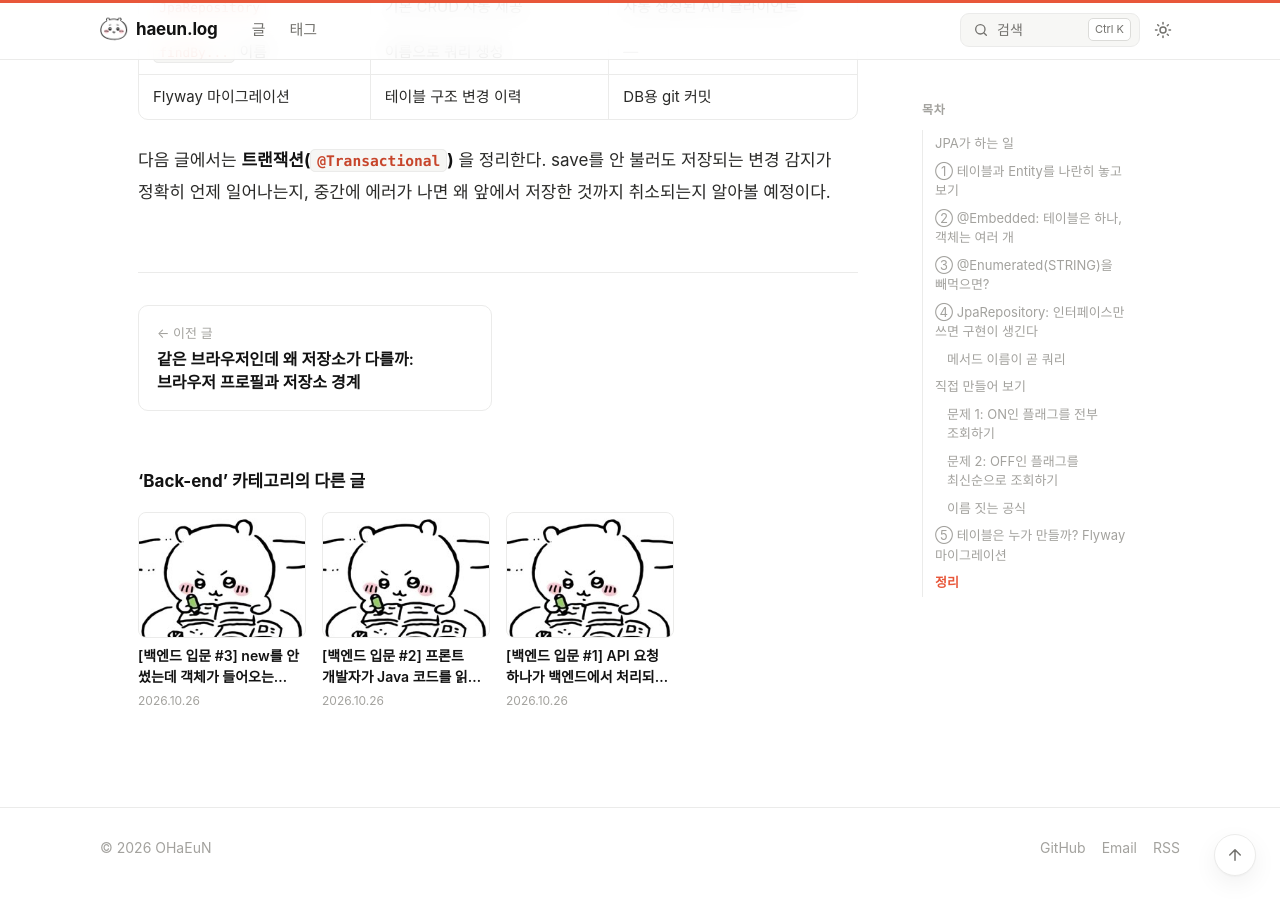
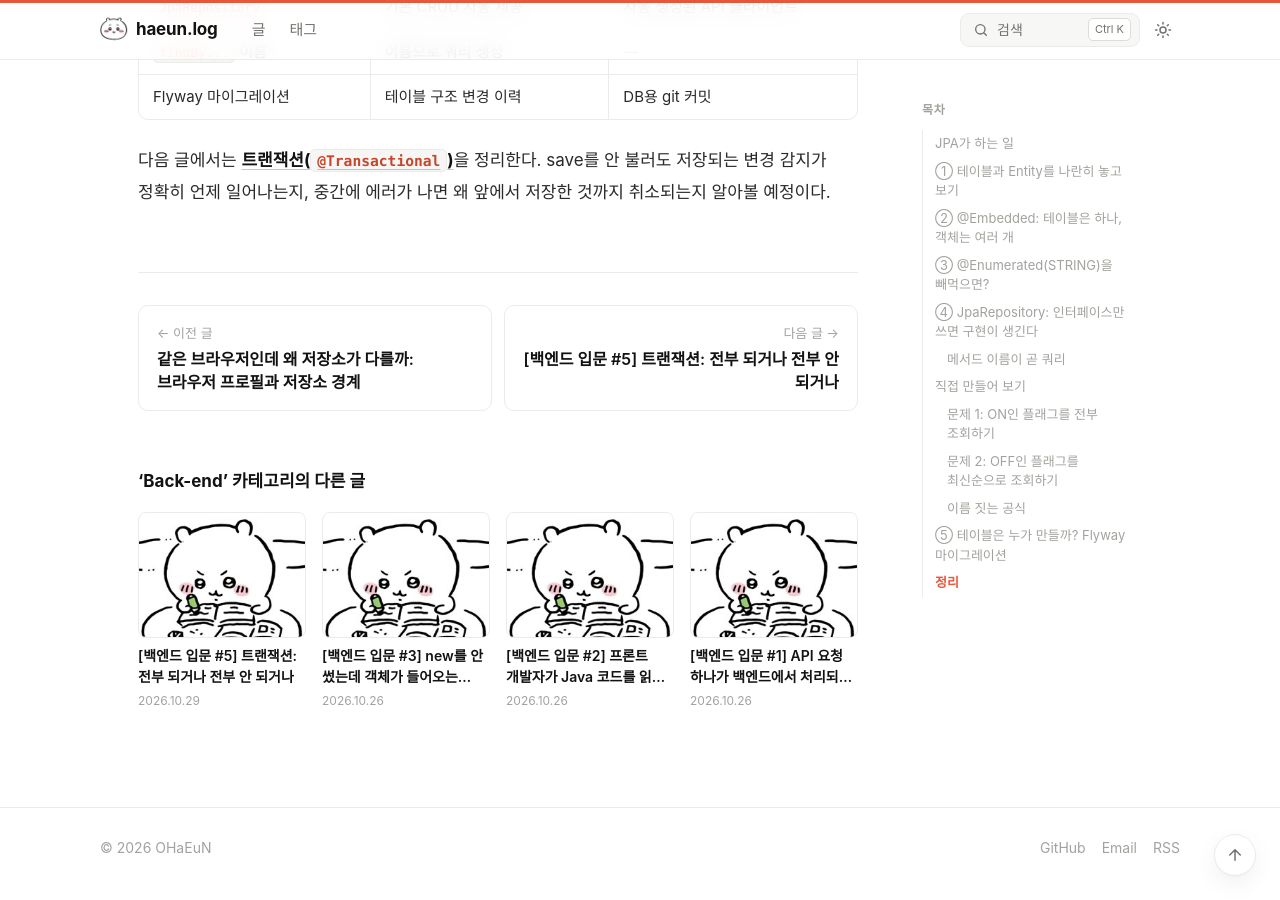
Before and after one commit to OHaEuN/OHaEuN, a Jekyll site: the page built from _posts/2026-10-28-26.md, in a window 1280 px wide and 900 px high, scrolled down 9781 px. Built offline with Jekyll 4.4.1, drawn with Linux system fonts in a browser that asks for light colours; nearby versions of some CDN libraries; some web fonts are replaced; some of the changed lines change nothing that is shown.

Commit message:
Add post: [백엔드 입문 #5] 트랜잭션

````diff
--- a/_posts/2026-10-28-26.md
+++ b/_posts/2026-10-28-26.md
@@ -323,4 +323,4 @@
 | `findBy...` 이름 | 이름으로 쿼리 생성 | — |
 | Flyway 마이그레이션 | 테이블 구조 변경 이력 | DB용 git 커밋 |
 
-다음 글에서는 **트랜잭션(`@Transactional`)** 을 정리한다. save를 안 불러도 저장되는 변경 감지가 정확히 언제 일어나는지, 중간에 에러가 나면 왜 앞에서 저장한 것까지 취소되는지 알아볼 예정이다.
+다음 글에서는 [**트랜잭션(`@Transactional`)**](/27)을 정리한다. save를 안 불러도 저장되는 변경 감지가 정확히 언제 일어나는지, 중간에 에러가 나면 왜 앞에서 저장한 것까지 취소되는지 알아볼 예정이다.
--- /dev/null
+++ b/_posts/2026-10-29-27.md
@@ -0,0 +1,244 @@
+---
+layout: post
+title: "[백엔드 입문 #5] 트랜잭션: 전부 되거나 전부 안 되거나"
+date: 2026-10-29 14:45:00 +0900
+permalink: /27
+category: "Back-end"
+tags: ["백엔드 입문", "트랜잭션", "Transactional", "Spring", "JPA"]
+thumbnail: /assets/posts/27/thumbnail.jpg
+image: /assets/posts/27/thumbnail.jpg
+description: "거의 모든 UseCase 메서드 위에 붙어 있던 @Transactional을 정리했다. 트랜잭션이 하는 일, save 없이 저장되는 시점, 롤백되는 예외와 안 되는 예외, 그리고 트랜잭션이 되돌리지 못하는 외부 API 호출까지."
+---
+
+[지난 글](/26)에서 JPA로 테이블과 객체를 연결하는 법을 정리했다. 그동안 계속 등장했지만 설명을 미뤄 둔 어노테이션이 하나 있다. 거의 모든 UseCase 메서드 위에 붙어 있던 **`@Transactional`** 이다.
+
+> 글에 나오는 코드는 이해를 돕기 위해 일부 단순화했다.
+
+---
+
+## 왜 필요할까?
+
+피처 플래그를 켜고 끄는 코드다.
+
+```java
+@Transactional
+public void execute(ChangeStatusFeatureFlagCommand command) {
+    FeatureFlag featureFlag = findFeatureFlag.findFeatureFlag(id)
+        .orElseThrow(() -> new NotFoundFeatureFlagException(id));
+    featureFlag.changeStatus(status, userId);                        // ① 상태 변경
+
+    FeatureFlagHistory history = new FeatureFlagHistory(featureFlag);
+    loadFeatureFlagHistory.loadFeatureFlagHistory(history);          // ② 이력 저장
+}
+```
+
+DB 작업이 두 개다. ①은 성공하고 ②에서 에러가 나면? 트랜잭션이 없으면 **플래그는 켜졌는데 누가 켰는지 기록은 없는** 상태가 된다.
+
+WMS(창고관리시스템)에서는 더 심각하다. 출고를 처리할 때 "재고 차감"과 "출고 상태를 SHIP으로 변경"이 같이 일어나야 하는데, 재고만 빠지고 출고 상태가 그대로면 **물건은 사라졌는데 아직 안 보낸 주문**이 생긴다.
+
+트랜잭션은 여러 DB 작업을 **하나로 묶어서 전부 성공하거나 전부 취소되게** 한다.
+
+| 용어 | 뜻 |
+|---|---|
+| **커밋(commit)** | 묶은 작업을 DB에 확정 |
+| **롤백(rollback)** | 묶은 작업을 전부 없던 일로 |
+
+### 프론트로 비유하면: React Query의 낙관적 업데이트
+
+```ts
+useMutation({
+  onMutate: () => { /* 화면 먼저 바꿈 */ return snapshot; },
+  onError: (err, vars, snapshot) => { /* 실패하면 snapshot으로 되돌림 */ },
+});
+```
+
+"일단 바꾸고, 실패하면 되돌린다"는 생각은 같다. 차이는 트랜잭션이 커밋되기 전까지 **다른 사용자에게 바뀐 내용이 보이지 않는다**는 점이다. 낙관적 업데이트는 실패하기 전에도 화면에 이미 반영돼 있다.
+
+---
+
+## ① @Transactional이 실제로 하는 일
+
+어노테이션 한 줄이 메서드를 이렇게 감싼다.
+
+```java
+// Spring이 만들어 주는 코드 (개념)
+트랜잭션 시작;
+try {
+    execute(command);      // 원래 메서드
+    커밋;                   // 끝까지 오면 확정
+} catch (RuntimeException e) {
+    롤백;                   // 예외가 나면 전부 취소
+    throw e;               // 예외는 그대로 위로 던짐
+}
+```
+
+[3편](/24)의 DI와 연결된다. Controller가 주입받는 UseCase는 사실 원본이 아니라, Spring이 **이 try/catch로 감싼 대리 객체(프록시)** 다. 프론트의 고차 함수와 같은 원리다.
+
+```ts
+const withTransaction = (fn) => async (...args) => {
+  begin();
+  try { const r = await fn(...args); commit(); return r; }
+  catch (e) { rollback(); throw e; }
+};
+```
+
+---
+
+## ② "save를 안 불러도 저장된다"는 정확히 언제일까?
+
+[1편](/22)에서 미뤄 뒀던 질문의 답은 **커밋 직전**이다.
+
+```
+트랜잭션 시작
+  │
+  ├─ findFeatureFlag(id)        → SELECT, JPA가 원본 스냅샷 보관 {status: OFF}
+  ├─ changeStatus("ON")         → Java 객체만 바뀜. DB는 아직 그대로
+  ├─ loadFeatureFlagHistory()   → 이력 INSERT
+  │
+  ├─ (커밋 직전) JPA가 스냅샷과 비교: status OFF → ON 바뀜!
+  │              → UPDATE feature_flag SET feature_flag_status = 'ON' ...
+  │
+커밋 ✅
+```
+
+`changeStatus()`를 부른 순간에는 DB가 바뀌지 않는다. **메서드가 끝날 때 한꺼번에** 반영된다.
+
+---
+
+## ③ 롤백되는 예외, 안 되는 예외
+
+| 예외 종류 | 롤백? |
+|---|---|
+| `RuntimeException` 계열 (unchecked) | ✅ 롤백 |
+| `Exception` 계열 (checked) | ❌ **롤백 안 하고 커밋** |
+
+checked 예외는 메서드 선언에 `throws`를 반드시 적어야 하는 예외다. 이건 롤백되지 않는다는 게 유명한 함정이라고 한다.
+
+우리 프로젝트는 그 걱정을 덜 수 있게 만들어져 있었다.
+
+```java
+public class ActiveFeatureFlagException extends AppRuleException { ... }
+public class AppRuleException extends AppException { ... }
+public class AppException extends RuntimeException { ... }   // ← 결국 RuntimeException
+```
+
+도메인 규칙 예외가 전부 `RuntimeException`을 상속하니까, 규칙을 어겨서 던진 예외는 항상 롤백된다.
+
+---
+
+## ④ 조회에는 readOnly = true
+
+```java
+@Transactional(readOnly = true)
+public GetAllFeatureFlagResult execute() { ... }
+```
+
+"이 메서드는 읽기만 한다"는 표시다. JPA는 ②의 스냅샷 보관과 비교를 생략해서 조금 더 가벼워지고, 실수로 객체를 바꿔도 DB에 반영되지 않는다. 코드를 보면 조회(`Get...`)는 전부 `readOnly = true`, 변경(`Change...`, `Delete...`, `Register...`)은 그냥 `@Transactional`이었다.
+
+---
+
+## ⑤ 주의: 트랜잭션은 DB만 되돌린다
+
+롤백은 **우리 DB에 보낸 SQL만** 취소한다. 그 밖에서 일어난 일은 되돌리지 못한다.
+
+- 택배사 API를 호출해서 송장 번호를 발급받음
+- 슬랙이나 알림톡 전송
+- 다른 서버에 요청
+
+보낸 이메일을 취소할 수 없는 것처럼, 이런 건 롤백돼도 이미 일어난 일이다.
+
+---
+
+## 퀴즈 풀어 보기
+
+### 문제 1: 이력 저장에서 예외가 나면 플래그 상태는?
+
+맨 위의 `ChangeStatusFeatureFlag`에서 OFF → ON으로 바꾸다가 ② 이력 저장에서 예외가 났다. DB의 플래그 상태는?
+
+**내 답: OFF. `@Transactional` 때문에 다 롤백된다.** → 정답.
+
+다만 더 정확히 말하면, 이 경우에는 **되돌릴 UPDATE가 애초에 실행되지 않았다.**
+
+```
+① changeStatus("ON")       → Java 객체만 바뀜. DB는 아직 OFF
+② 이력 저장 중 예외 💥
+   → 커밋 직전 변경 감지 단계까지 가지 못함 → UPDATE 자체가 실행 안 됨
+   → 이미 실행된 SQL이 있었다면 그것도 롤백
+```
+
+결과는 같지만, 이 원리를 알면 `changeStatus()` 바로 다음 줄에서 DB를 조회해 봤을 때 아직 OFF로 나오는 이유도 이해된다.
+
+### 문제 2: 택배사 API가 끼어 있으면?
+
+```java
+@Transactional
+public void ship(...) {
+    stock.decrease(qty);                  // ① 재고 차감 (DB)
+    courierApi.issueInvoice(outbound);    // ② 택배사 API로 송장 발급 (외부)
+    outbound.changeStatus(SHIP);          // ③ 출고 상태 변경 (DB) → 여기서 예외!
+}
+```
+
+**내 답: 다 롤백된다.** → 절반만 맞았다. ②가 함정이었다.
+
+| 단계 | 결과 | 이유 |
+|---|---|---|
+| ① 재고 차감 | ✅ 롤백됨 | 같은 트랜잭션 안의 DB 작업 |
+| ② 송장 발급 | ❌ **그대로 남음** | 택배사 서버에서 이미 일어난 일 |
+| ③ 출고 상태 변경 | ✅ 롤백됨 (애초에 반영 안 됨) | 예외가 난 지점 |
+
+택배사 API 호출은 이미 HTTP 요청을 보내고 응답까지 받은 상태다. 택배사 시스템에는 송장이 만들어져 있고, 우리 서버가 롤백해도 택배사는 그 사실을 모른다.
+
+```
+우리 DB:   재고 그대로, 출고 상태 그대로  → "아직 출고 안 함"
+택배사:    송장 번호 발급 완료          → "곧 택배 보낼 예정"
+```
+
+택배 기사가 물건을 가지러 왔는데 창고에서는 보낼 게 없다고 하거나, 다시 출고 처리를 하면 송장이 두 번 발급될 수 있다. 프론트로 비유하면 결제 API는 성공했는데 그 뒤 우리 서버 저장이 실패해서 **돈은 나갔는데 주문은 없는** 상황이다.
+
+### 그래서 실무에서는
+
+**① 외부 호출을 DB 작업 뒤로 미룬다**
+
+```java
+@Transactional
+public void ship(...) {
+    stock.decrease(qty);
+    outbound.changeStatus(SHIP);
+}   // 커밋 성공
+
+// 커밋이 확실히 끝난 뒤에 송장 발급
+courierApi.issueInvoice(outbound);
+```
+
+DB가 실패하면 송장 발급까지 가지 않는다. 반대로 송장 발급이 실패하면 DB는 이미 SHIP이니까 "송장 재발급" 처리를 따로 해야 한다. **어느 쪽이 실패해도 복구할 수 있는 쪽**으로 순서를 정하는 게 핵심이다.
+
+**② 실패하면 취소 요청을 보낸다 (보상 처리)**
+
+```java
+try {
+    ...
+} catch (Exception e) {
+    courierApi.cancelInvoice(invoiceNo);   // 발급했던 송장을 직접 취소
+    throw e;
+}
+```
+
+DB 롤백처럼 자동으로 되지 않으니, 되돌리는 코드를 직접 짠다.
+
+---
+
+## 정리
+
+| 개념 | 한 줄 요약 |
+|---|---|
+| 트랜잭션 | 여러 DB 작업을 묶어서 전부 성공 또는 전부 취소 |
+| `@Transactional` | 메서드를 "시작 → 커밋 / 예외 시 롤백"으로 감쌈 (프록시) |
+| 변경 감지 시점 | 커밋 직전에 바뀐 필드를 UPDATE |
+| 롤백 조건 | `RuntimeException`이면 롤백 |
+| `readOnly = true` | 조회 전용. 변경 감지 생략 |
+| 한계 | DB 밖의 일(외부 API, 알림)은 되돌리지 못함 |
+
+이번 회차에서 가장 크게 남은 건 **"롤백은 우리 DB 안에서만 통한다"** 는 것이다. 앞으로 외부 연동 코드를 읽을 때 "이 호출이 트랜잭션 안에 있나? 실패하면 어떻게 되지?"를 먼저 보게 될 것 같다.
+
+다음 글에서는 WMS의 핵심인 **출고(Outbound) 도메인 모델**을 열어서, WAIT → PICK → PACK → SHIP → DONE 상태 흐름이 코드로 어떻게 지켜지는지 볼 예정이다.
````
Also changed, not shown: assets/posts/27/thumbnail.jpg (added).
